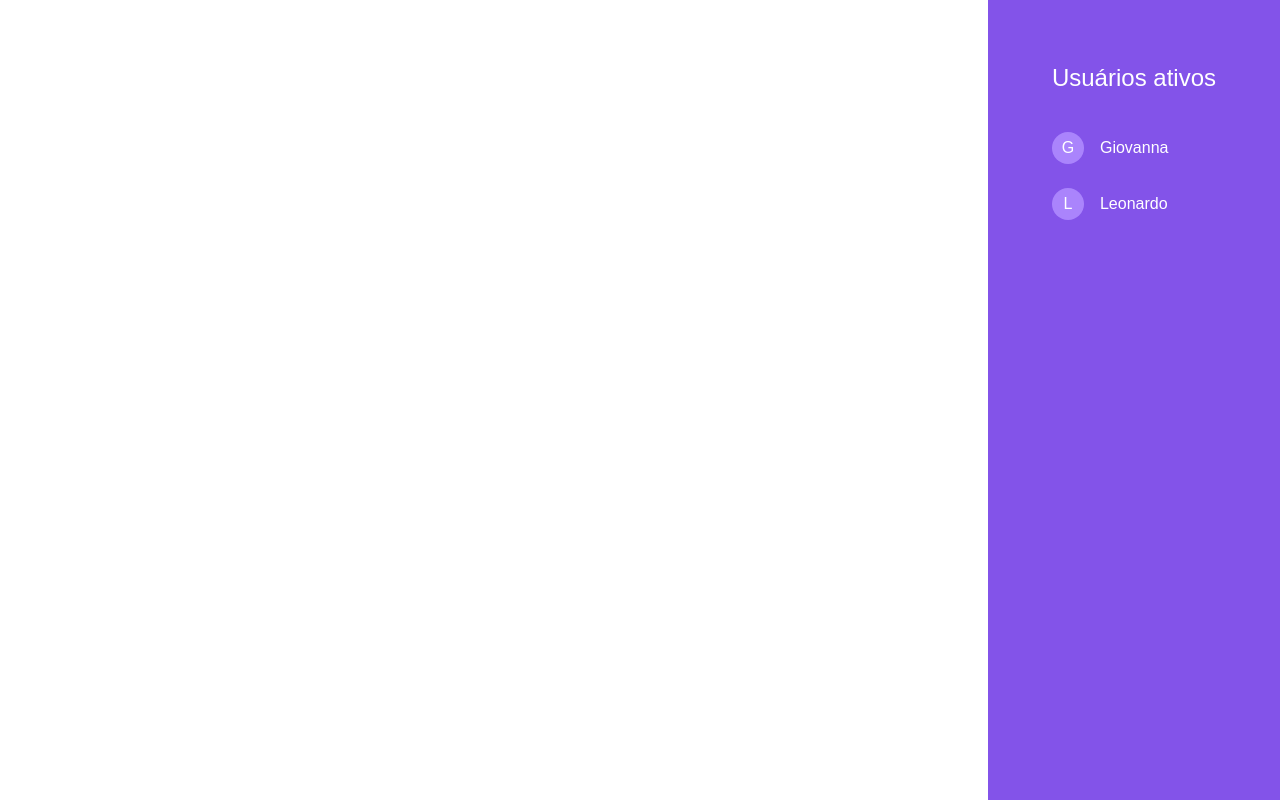
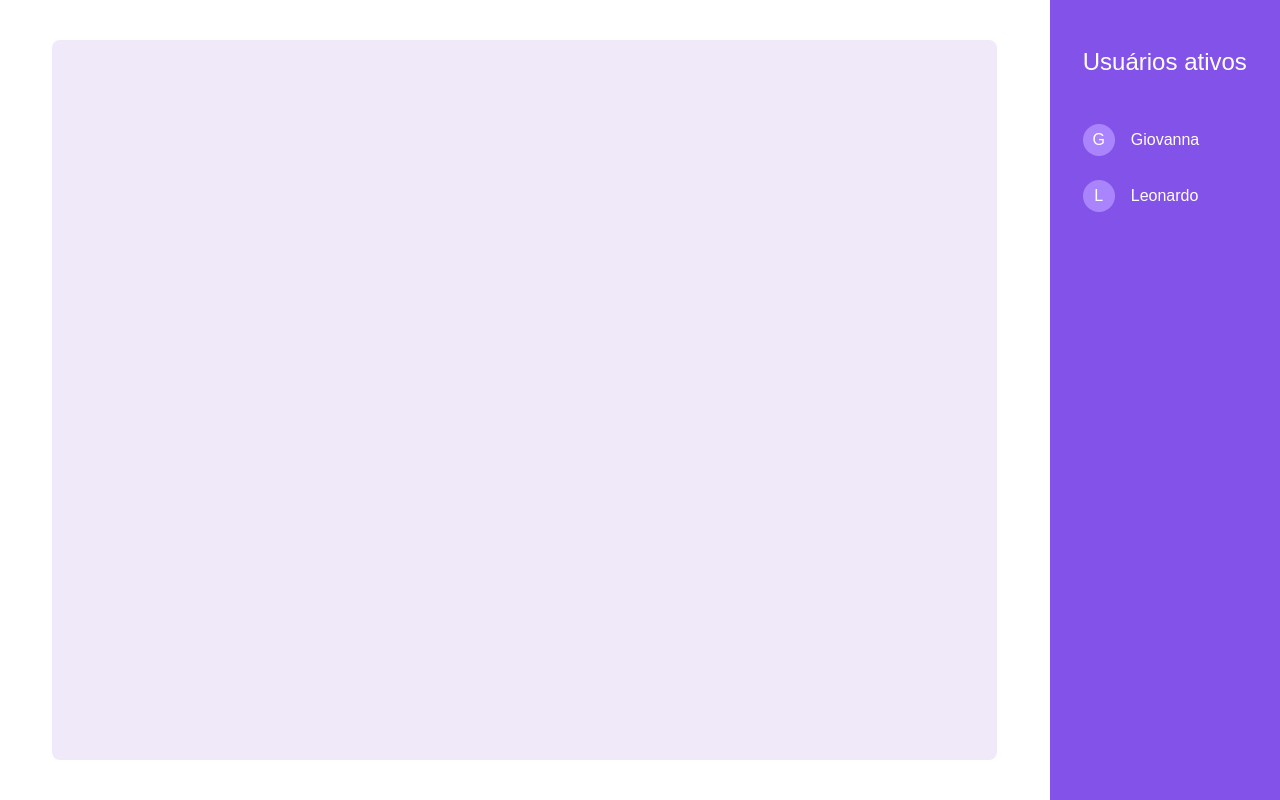
Before and after one commit to giovannamoeller/chat-frontend, a React (Create React App) app: page / in a window 1280 px wide. Both pictures are taken after typing "Sample" into the empty fields and a click on the button "Entrar". Built offline with nearby package versions, Linux system fonts and the light colour scheme.

Commit message:
Creating container for messages

```diff
--- a/src/pages/Chat.jsx
+++ b/src/pages/Chat.jsx
@@ -5,23 +5,25 @@ import { UserContext } from '../hooks/UserContext';
 
 const Container = styled.main`
 
-  min-height: 100vh;
+  height: 100vh;
+
 
   aside {
     background: #8353E9;
     position: absolute;
     right: 0;
     height: 100vh;
-    padding: 4rem;
     color: #FFF;
+    width: 18%;
 
     display: flex;
     flex-direction: column;
+    align-items: center;
 
 
     h1 {
       font-weight: 500;
-      margin-bottom: 16px;
+      margin: 3rem 0;
     }
 
     ul {
@@ -33,7 +35,6 @@ const Container = styled.main`
       list-style: none;
       display: flex;
       align-items: center;
-      justify-content: flex-start;
       margin: 24px 0;
 
       .icon {
@@ -51,11 +52,20 @@ const Container = styled.main`
   }
 
   section {
-    background: #FFF;
-    width: 32rem;
-    height: 60vh;
+    display: flex;
+    height: 100%;
+    width: 82%;
+
+    align-items: center;
+    justify-content: center;
+
+    .messages {
+      background: #efe9fa;
+      width: 90%;
+      height: 90%;
       border-radius: 8px;
-    box-shadow: 0px 100px 84px rgba(37, 37, 37, 0.08), 0px 43.7031px 47.9572px rgba(37, 37, 37, 0.0541992), 0px 27.1359px 36.1644px rgba(37, 37, 37, 0.0427155), 0px 18.6139px 29.0028px rgba(37, 37, 37, 0.0341925), 0px 12.7537px 22.7903px rgba(37, 37, 37, 0.0264222), 0px 8.04144px 16.2178px rgba(37, 37, 37, 0.0184648), 0px 3.88326px 8.71226px rgba(37, 37, 37, 0.00978188);
+    }
+
   }
 `;
 
@@ -70,6 +80,7 @@ export function Chat() {
   return (
     <Container>
       <aside>
+        <div>
           <h1>Usuários ativos</h1>
           <ul>
             {activeUsers.map(user => {
@@ -81,7 +92,12 @@ export function Chat() {
               )
             })}
           </ul>
+        </div>
       </aside>
+
+      <section>
+        <div className="messages"></div>
+      </section>
     </Container>
   )
 }
```
Lines whose indentation alone changed are shown as unchanged.
